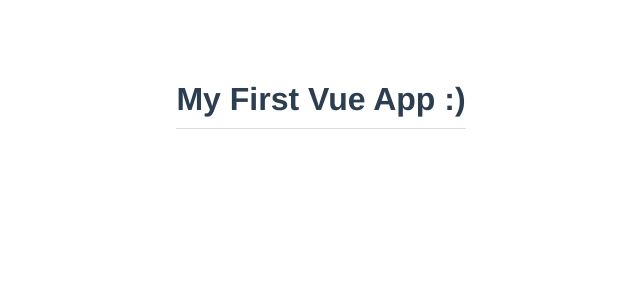
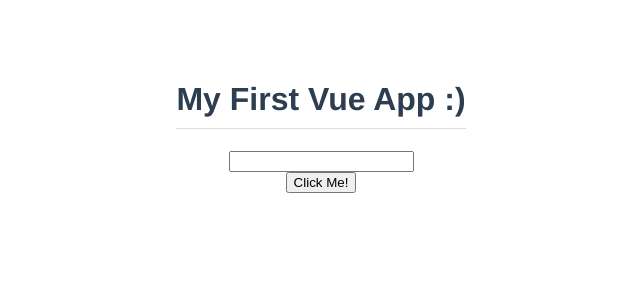
Before and after one commit to alvinfebrianto/NetNinja, a Vue app in the folder Vue3/2-modal_project/: page / in a window 1280 px wide. Shown: the top 300 px of the page, without its empty margins (319-959 px from the left). Built offline with nearby package versions, Linux system fonts and the light colour scheme.

Commit message:
Template Refs

```diff
--- a/Vue3/2-modal_project/src/App.vue
+++ b/Vue3/2-modal_project/src/App.vue
@@ -1,5 +1,7 @@
 <template>
   <h1>{{ title }}</h1>
+  <input type="text" ref="name" />
+  <button @click="handleClick">Click Me!</button>
 </template>
 
 <script>
@@ -7,6 +9,13 @@
   name: "App",
   data() {
     return { title: "My First Vue App :)" };
+  },
+  methods: {
+    handleClick() {
+      console.log(this.$refs.name);
+      this.$refs.name.classList.add("active");
+      this.$refs.name.focus();
+    },
   },
 };
 </script>
@@ -25,4 +34,9 @@
   display: inline-block;
   padding-bottom: 10px;
 }
+input,
+button {
+  display: block;
+  margin: 0 auto;
+}
 </style>
```
